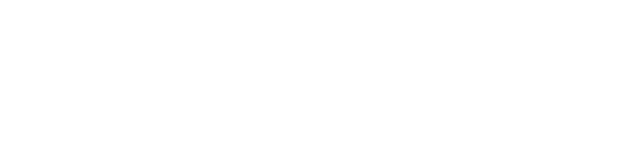
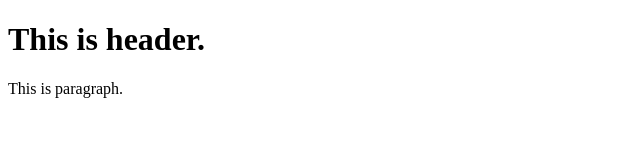
Before and after one commit to ylativ7/learning-git2, a plain HTML site: page index.html in a window 1280 px wide. Shown: the whole page, without its empty margins (0-640 px from the left). Drawn offline with Linux system fonts and the light colour scheme.

Commit message:
Update index.html

```diff
--- a/index.html
+++ b/index.html
@@ -7,7 +7,8 @@
   <title>Document</title>
 </head>
 <body>
-
+  <h1>This is header.</h1>
+  <p>This is paragraph.</p>
 
 
 </body>
```
